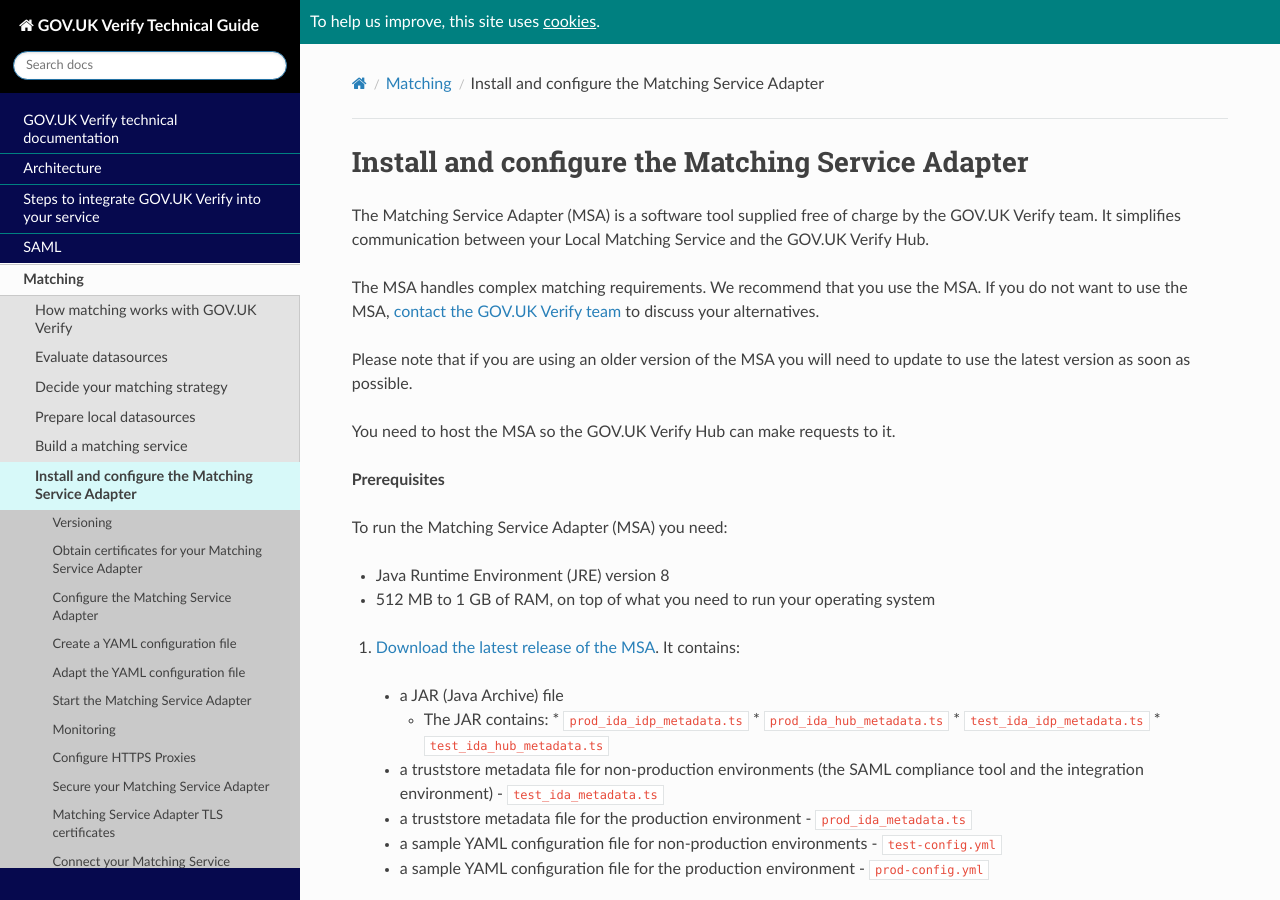
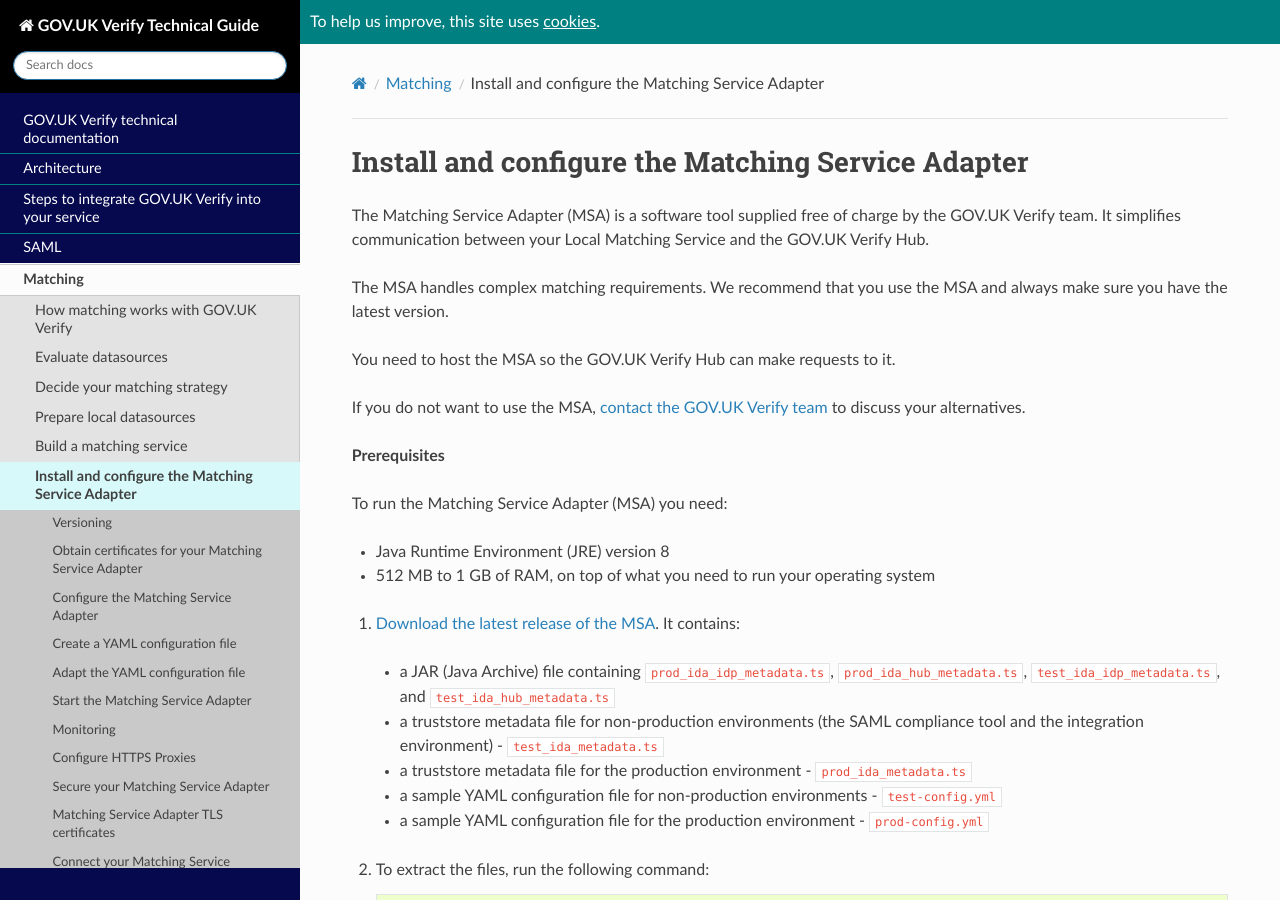
Before and after one commit to alphagov/rp-onboarding-tech-docs, a Sphinx documentation site: the page built from source/pages/matching/matchingserviceadapter.rst, in a window 1280 px wide and 900 px high. Built offline with Sphinx 7.4.7 and the Read the Docs theme 2.0.0, drawn with Linux system fonts in a browser that asks for light colours; nearby versions of some CDN libraries; pages that are not in the unit, such as notebooks, are missing from menus; comment, search, counter and statistics services are not loaded.

Commit message:
A few style changes
Thanks for making these changes :)
I've re-worded the recommendation to have the latest version of the MSA and eliminated the nesting when detailing the contents of the JAR (docs style guide says there should be no nesting).

```diff
--- a/source/pages/matching/matchingserviceadapter.rst
+++ b/source/pages/matching/matchingserviceadapter.rst
@@ -7,11 +7,11 @@
 
 The Matching Service Adapter (MSA) is a software tool supplied free of charge by the GOV.UK Verify team. It simplifies communication between your Local Matching Service and the GOV.UK Verify Hub.
 
-The MSA handles complex matching requirements. We recommend that you use the MSA. If you do not want to use the MSA, `contact the GOV.UK Verify team <mailto:idasupport+onboarding@digital.cabinet-office.gov.uk>`_ to discuss your alternatives.
-
-Please note that if you are using an older version of the MSA you will need to update to use the latest version as soon as possible.
+The MSA handles complex matching requirements. We recommend that you use the MSA and always make sure you have the latest version.
 
 You need to host the MSA so the GOV.UK Verify Hub can make requests to it.
+
+If you do not want to use the MSA, `contact the GOV.UK Verify team <mailto:idasupport+onboarding@digital.cabinet-office.gov.uk>`_ to discuss your alternatives.
 
 **Prerequisites**
 
@@ -22,14 +22,7 @@
 
 1. `Download the latest release of the MSA <https://github.com/alphagov/verify-matching-service-adapter/releases/latest>`_. It contains:
 
-  * a JAR (Java Archive) file
-
-    * The JAR contains:
-      * ``prod_ida_idp_metadata.ts``
-      * ``prod_ida_hub_metadata.ts``
-      * ``test_ida_idp_metadata.ts``
-      * ``test_ida_hub_metadata.ts``
-
+  * a JAR (Java Archive) file containing ``prod_ida_idp_metadata.ts``, ``prod_ida_hub_metadata.ts``, ``test_ida_idp_metadata.ts``, and ``test_ida_hub_metadata.ts``
   * a truststore metadata file for non-production environments (the SAML compliance tool and the integration environment) - ``test_ida_metadata.ts``
   * a truststore metadata file for the production environment - ``prod_ida_metadata.ts``
   * a sample YAML configuration file for non-production environments  - ``test-config.yml``
```
